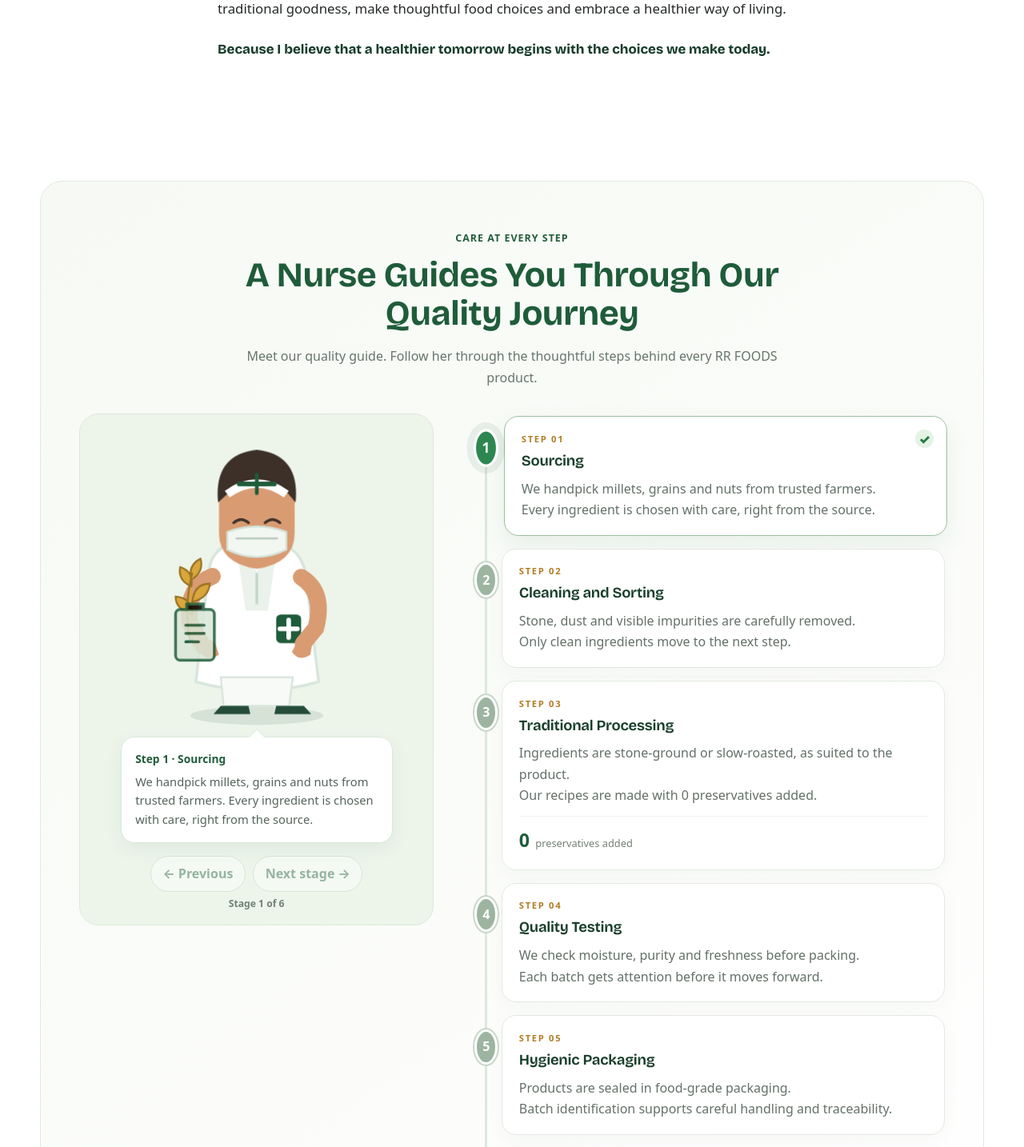
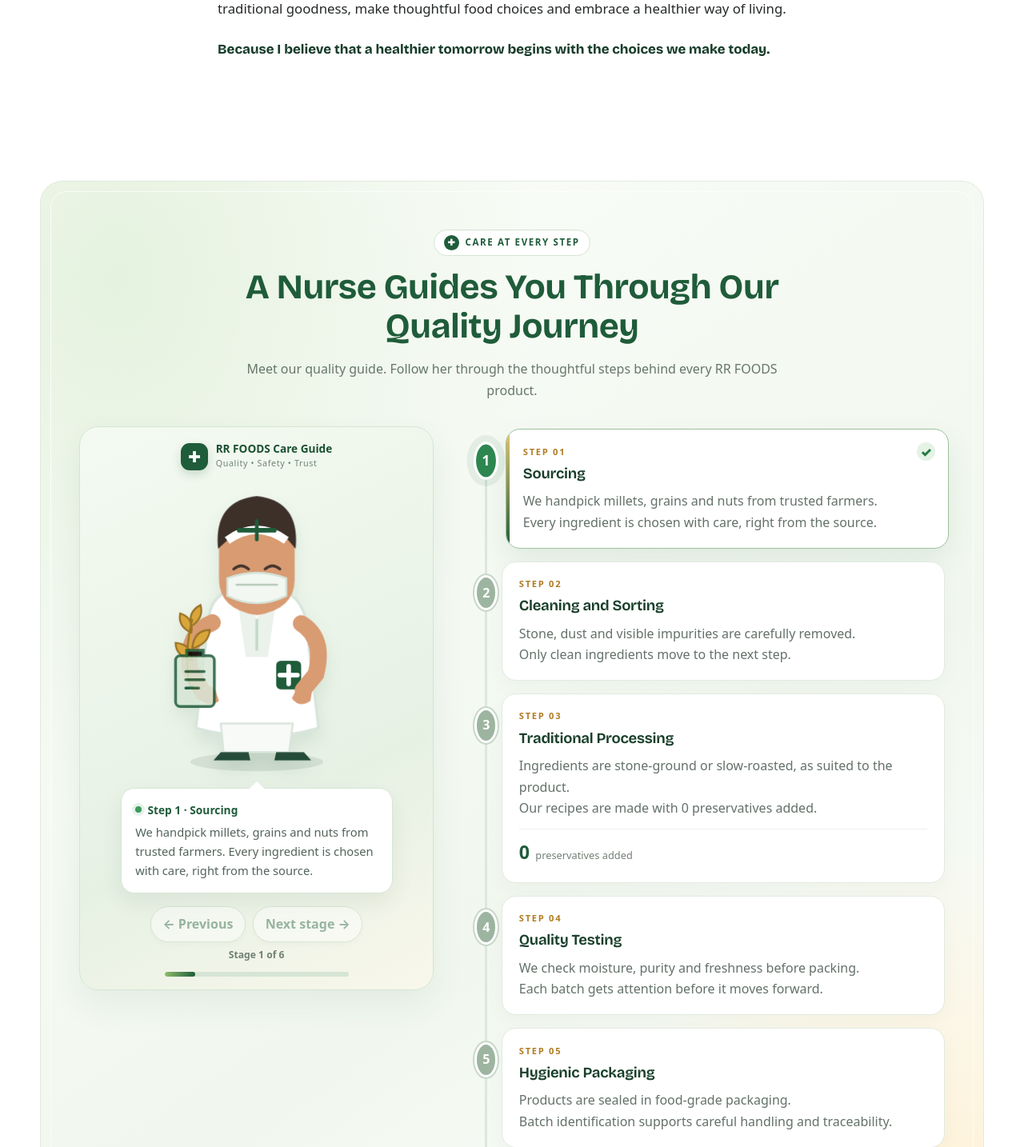
Before and after one commit to sureshs119065/RR-foods, a Flask app: page /about in a window 1280 px wide. Shown: the part 1319-2753 px from the top of the page at 80% size. Run offline with Flask 3, Linux system fonts and the light colour scheme; parts of the project's set-up code (start-up, migrations or seed data) failed here and were passed over; some libraries are stand-ins or nearby versions.

Commit message:
Update logo

```diff
--- a/app/static/css/base.css
+++ b/app/static/css/base.css
@@ -89,3 +89,10 @@ a { color: var(--c-brand); }
 .linklist { padding-left: 1.2rem; display: grid; gap: var(--sp-2); }
 .linklist a { display: inline-flex; min-height: var(--tap); align-items: center; }
 [hidden] { display: none !important; }
+
+/* RR FOODS shared brand mark */
+.rr-brand { display:inline-flex; align-items:center; gap:.55rem; color:var(--c-brand); text-decoration:none; font-weight:900; letter-spacing:.015em; }
+.rr-brand__logo { width:clamp(42px,5vw,58px); height:clamp(42px,5vw,58px); object-fit:contain; flex:none; }
+.rr-brand--base { gap:.5rem; }
+.rr-brand--base .rr-brand__logo { width:54px; height:54px; }
+@media(max-width:420px){.rr-brand--base .rr-brand__logo{width:46px;height:46px}.rr-brand--base{font-size:1rem}}
--- a/app/static/css/rr-foods-journey.css
+++ b/app/static/css/rr-foods-journey.css
@@ -8,3 +8,37 @@
 @media(max-width:760px){.quality-journey{border-radius:20px}.nurse-guide{grid-template-columns:1fr;gap:1.25rem}.nurse-guide__guide{position:relative;top:auto;display:grid;grid-template-columns:minmax(110px,.75fr) minmax(0,1.25fr);align-items:center;gap:.4rem .8rem;padding:.7rem;text-align:left}.nurse-guide__character-wrap{grid-row:1 / span 3;width:100%;max-width:180px}.nurse-guide__speech{margin:0;padding:.8rem .9rem}.nurse-guide__speech:before{left:0;top:35%;transform:translateX(-50%) rotate(-45deg)}.nurse-guide__speech p{min-height:0;font-size:.84rem}.nurse-guide__controls{grid-column:2;justify-content:flex-start;flex-wrap:wrap;margin:.35rem 0 0}.nurse-guide__controls button{font-size:.78rem;padding:.48rem .7rem}.nurse-guide__counter{grid-column:2;margin:0}.nurse-guide__timeline{padding-left:2rem}.nurse-guide__rail{left:12px}.nurse-stage__card{padding:1rem}.nurse-stage__card h3{font-size:1.05rem}.nurse-guide__finish{margin-left:0}}
 @media(max-width:420px){.nurse-guide__guide{grid-template-columns:100px minmax(0,1fr);gap:.35rem .55rem}.nurse-guide__character-wrap{max-width:112px}.nurse-guide__speech{padding:.7rem}.nurse-guide__speech-label{font-size:.77rem}.nurse-guide__speech p{font-size:.78rem}.nurse-guide__controls{gap:.35rem}.nurse-guide__controls button{font-size:.7rem}}
 @media(prefers-reduced-motion:reduce){.nurse-guide__character,.nurse-guide__body,.nurse-guide__head,.nurse-guide__eyes,.nurse-guide__arms,.nurse-prop,.nurse-stage__dot,.nurse-guide__finish,.nurse-confetti-piece{animation:none!important;transition:none!important}.nurse-guide__rail span{transform:scaleY(1)!important}.nurse-guide__speech p{min-height:0}}
+
+/* Premium nurse-guide finish: branded identity, richer depth and stage transitions */
+.quality-journey{position:relative;isolation:isolate;background:radial-gradient(ellipse at 8% 8%,#e5f2df 0,transparent 34%),radial-gradient(ellipse at 95% 90%,#fff0d1 0,transparent 28%),linear-gradient(145deg,#fbfdf9,#f1f7ef 58%,#fff)}
+.quality-journey:before{content:"";position:absolute;inset:12px;border:1px solid #ffffffb8;border-radius:20px;pointer-events:none;z-index:-1}
+.quality-journey__head .eyebrow{display:inline-flex;align-items:center;gap:.45rem;padding:.38rem .8rem;border:1px solid #d4e4d2;border-radius:999px;background:#fff;color:#1f5c3a;font-size:.72rem;font-weight:900;letter-spacing:.14em;text-transform:uppercase}
+.quality-journey__head .eyebrow:before{content:"✚";display:grid;place-items:center;width:19px;height:19px;border-radius:50%;background:#1f5c3a;color:#fff;font-size:.68rem}
+.nurse-guide__guide{background:linear-gradient(155deg,#f4faf1,#e6f1e4 65%,#f9f7eb);border-color:#d4e5d2;box-shadow:0 18px 42px #1f5c3a12}
+.nurse-guide__identity{display:flex;align-items:center;justify-content:center;gap:.6rem;margin:0 auto .8rem;color:#1b5031;text-align:left}
+.nurse-guide__identity-mark{display:grid;place-items:center;width:34px;height:34px;border-radius:11px;background:#1f5c3a;color:#fff;font-size:1.2rem;box-shadow:0 5px 12px #1f5c3a30}
+.nurse-guide__identity strong,.nurse-guide__identity small{display:block}
+.nurse-guide__identity strong{font-size:.85rem;line-height:1.2}
+.nurse-guide__identity small{margin-top:.12rem;color:#718474;font-size:.67rem;letter-spacing:.06em}
+.nurse-guide__character-wrap{filter:drop-shadow(0 12px 10px #244d3218)}
+.nurse-guide__character{transform-origin:50% 90%;animation:nurse-float 4.2s ease-in-out infinite}
+.nurse-guide__character .nurse-guide__head{transform-origin:130px 120px}
+.nurse-guide.is-moving .nurse-guide__character{animation:nurse-greet .65s cubic-bezier(.2,.8,.2,1)}
+.nurse-guide__speech{border-color:#d5e6d4;box-shadow:0 12px 28px #193d2912}
+.nurse-guide__speech-label{display:flex;align-items:center;gap:.45rem}
+.nurse-guide__speech-label:before{content:"";width:8px;height:8px;border-radius:50%;background:#3c9b5e;box-shadow:0 0 0 4px #3c9b5e20}
+.nurse-guide__controls button{box-shadow:0 3px 9px #193d2910;transition:transform .2s,box-shadow .2s,background .2s}
+.nurse-guide__controls button:hover:not(:disabled){transform:translateY(-2px);box-shadow:0 7px 15px #193d2920}
+.nurse-guide__meter{height:6px;width:min(100%,230px);margin:.7rem auto 0;border-radius:99px;background:#d6e5d5;overflow:hidden}
+.nurse-guide__meter span{display:block;width:16.666%;height:100%;border-radius:inherit;background:linear-gradient(90deg,#8ebd69,#1f5c3a);transition:width .55s cubic-bezier(.2,.8,.2,1)}
+.nurse-stage__card{overflow:hidden}
+.nurse-stage__card:after{content:"";position:absolute;inset:0 auto 0 0;width:4px;background:linear-gradient(#e8c36b,#1f5c3a);opacity:0;transition:opacity .3s}
+.nurse-stage.is-active .nurse-stage__card:after{opacity:1}
+.nurse-stage.is-active .nurse-stage__card{transform:translateX(5px);box-shadow:0 16px 36px #1f5c3a18}
+.nurse-stage__dot{transition:background .25s,box-shadow .25s,transform .25s}
+.nurse-stage.is-complete .nurse-stage__dot{box-shadow:0 0 0 4px #2d865020}
+.nurse-guide__finish{box-shadow:0 12px 26px #1f5c3a18}
+@keyframes nurse-float{0%,100%{transform:translateY(0)}50%{transform:translateY(-7px)}}
+@keyframes nurse-greet{0%{transform:translateY(0) rotate(0)}25%{transform:translateY(-10px) rotate(-2deg)}55%{transform:translateY(1px) rotate(2deg)}100%{transform:translateY(0) rotate(0)}}
+@media(max-width:760px){.nurse-guide__identity{grid-column:1/-1;justify-content:flex-start;margin:0 0 .35rem}.nurse-guide__meter{grid-column:2;margin:.15rem 0 0;width:100%}}
+@media(prefers-reduced-motion:reduce){.nurse-guide__character{animation:none!important}}
--- a/app/static/js/quality-journey.js
+++ b/app/static/js/quality-journey.js
@@ -12,6 +12,7 @@
   var prev = root.querySelector("[data-nurse-prev]");
   var next = root.querySelector("[data-nurse-next]");
   var counter = root.querySelector("[data-nurse-counter]");
+  var meter = root.querySelector("[data-nurse-meter]");
   var reduce = window.matchMedia("(prefers-reduced-motion: reduce)");
   var active = -1, typingTimer = 0, observed = false;
   var data = stages.map(function (item) {
@@ -68,6 +69,7 @@
     });
     if (progress) progress.style.transform = "scaleY(" + (index / Math.max(1, stages.length - 1)) + ")";
     if (counter) counter.textContent = "Stage " + (index + 1) + " of " + stages.length;
+    if (meter) meter.style.width = (((index + 1) / stages.length) * 100) + "%";
     if (prev) prev.disabled = index === 0;
     if (next) { next.disabled = root.dataset.completed === "true"; next.textContent = index === stages.length - 1 ? "Finish journey ✓" : "Next stage →"; }
     countStat(index);
@@ -82,6 +84,7 @@
     if (title) title.textContent = "Quality care, from start to finish";
     typeText("That's our promise: thoughtful care at every stage. Thank you for choosing RR FOODS!");
     if (counter) counter.textContent = "All 6 stages completed";
+    if (meter) meter.style.width = "100%";
     if (next) { next.disabled = true; next.textContent = "Journey complete ✓"; }
     confettiBurst();
   }
@@ -107,6 +110,7 @@
     if (title) title.textContent = "Step 1 · " + data[0].title;
     if (speech) speech.textContent = data.map(function (d, i) { return (i + 1) + ". " + d.title + ": " + d.text; }).join(" ");
     if (progress) progress.style.transform = "scaleY(1)";
+    if (meter) meter.style.width = (100 / stages.length) + "%";
     stages.forEach(function (_, i) { countStat(i); });
     if (finish) finish.hidden = false;
     if (next) next.disabled = false;
--- a/app/templates/admin/layout.html
+++ b/app/templates/admin/layout.html
@@ -20,7 +20,7 @@
 {% endmacro %}
 <div class="adm">
   <aside class="adm__side" id="adm-side" aria-label="Admin menu">
-    <a class="adm__brand" href="{{ url_for('admin.dashboard') }}">{{ m.icon('home') }}<span class="label">RR FOODS admin</span></a>
+    <a class="adm__brand" href="{{ url_for('admin.dashboard') }}"><img class="adm__brand-logo" src="{{ url_for('static', filename='img/rr-foods-brand-logo.png') }}" width="54" height="54" alt="RR FOODS logo"><span class="label">RR FOODS <small>ADMIN</small></span></a>
     <nav>
       <ul class="nav">
         {{ item('admin.dashboard', 'Dashboard', 'home', 'admin.dashboard') }}
--- a/app/templates/base.html
+++ b/app/templates/base.html
@@ -4,6 +4,8 @@
   <meta charset="utf-8">
   <meta name="viewport" content="width=device-width, initial-scale=1, viewport-fit=cover">
   <meta name="theme-color" content="#183D2B">
+  <link rel="icon" type="image/png" sizes="512x512" href="{{ url_for('static', filename='img/rr-foods-brand-logo.png') }}">
+  <link rel="apple-touch-icon" href="{{ url_for('static', filename='img/rr-foods-brand-logo.png') }}">
   <meta name="robots" content="{% block robots %}index,follow{% endblock %}">
   <title>{% block title %}RR FOODS{% endblock %}</title>
   <link rel="stylesheet" href="{{ url_for('static', filename='css/base.css') }}">
@@ -15,7 +17,7 @@
   {% block topbar %}
   <header class="topbar">
     <div class="container topbar__row">
-      <a class="brand" href="/">RR FOODS</a>
+      <a class="brand rr-brand rr-brand--base" href="/" aria-label="RR FOODS home"><img class="rr-brand__logo" src="{{ url_for('static', filename='img/rr-foods-brand-logo.png') }}" width="56" height="56" alt="RR FOODS logo"><span>RR FOODS</span></a>
       <nav class="topbar__nav" aria-label="Account">
         {% if current_user %}
           {% if current_user.role == 'admin' %}<a href="/admin/">Admin</a>
--- a/app/templates/owner/layout.html
+++ b/app/templates/owner/layout.html
@@ -22,7 +22,7 @@
 {% endmacro %}
 <div class="adm">
   <aside class="adm__side" id="adm-side" aria-label="Owner menu">
-    <a class="adm__brand" href="{{ url_for('owner.dashboard') }}">{{ m.icon('home') }}<span class="label">RR FOODS owner</span></a>
+    <a class="adm__brand" href="{{ url_for('owner.dashboard') }}"><img class="adm__brand-logo" src="{{ url_for('static', filename='img/rr-foods-brand-logo.png') }}" width="54" height="54" alt="RR FOODS logo"><span class="label">RR FOODS <small>OWNER</small></span></a>
     <nav>
       <ul class="nav">
         {{ item('owner.dashboard', 'Dashboard', 'home', 'owner.dashboard') }}
--- a/app/templates/shop/about.html
+++ b/app/templates/shop/about.html
@@ -31,6 +31,7 @@
   </header>
   <div class="nurse-guide" data-nurse-guide>
     <aside class="nurse-guide__guide" aria-label="RR FOODS quality nurse guide">
+      <div class="nurse-guide__identity"><span class="nurse-guide__identity-mark">✚</span><span><strong>RR FOODS Care Guide</strong><small>Quality • Safety • Trust</small></span></div>
       <div class="nurse-guide__character-wrap">
         <svg class="nurse-guide__character" data-nurse-character viewBox="0 0 260 330" role="img" aria-labelledby="nurse-svg-title nurse-svg-desc" xmlns="http://www.w3.org/2000/svg">
           <title id="nurse-svg-title">RR FOODS quality nurse</title><desc id="nurse-svg-desc">A friendly nurse in a white uniform, face mask and green cross badge, holding tools that change with each quality stage.</desc>
@@ -53,6 +54,7 @@
       <div class="nurse-guide__speech" aria-live="polite" aria-atomic="true"><span class="nurse-guide__speech-label" data-nurse-title>Step 1 · Sourcing</span><p data-nurse-speech>We handpick millets, grains and nuts from trusted farmers. Every ingredient is chosen with care, right from the source.</p></div>
       <div class="nurse-guide__controls"><button type="button" data-nurse-prev disabled>← Previous</button><button type="button" data-nurse-next>Next stage →</button></div>
       <p class="nurse-guide__counter" data-nurse-counter>Stage 1 of 6</p>
+      <div class="nurse-guide__meter" aria-label="Journey progress"><span data-nurse-meter></span></div>
     </aside>
     <div class="nurse-guide__timeline">
       <div class="nurse-guide__rail" aria-hidden="true"><span data-nurse-progress></span></div>
--- a/app/templates/shop/layout.html
+++ b/app/templates/shop/layout.html
@@ -32,7 +32,7 @@
 <header class="sh" id="sh" data-sh>
   <div class="sh__row">
     <button class="icon-btn sh__menu" type="button" data-open="drawer" aria-label="Open menu" aria-controls="drawer" aria-expanded="false">{{ s.icon('menu') }}</button>
-    <a class="brand rr-brand" href="{{ url_for('shop.home') }}"><img class="brand__logo rr-brand__logo" src="{{ url_for('static', filename='img/rr-foods-logo.png') }}" width="44" height="44" alt="RR FOODS"><span>RR FOODS</span></a>
+    <a class="brand rr-brand" href="{{ url_for('shop.home') }}"><img class="brand__logo rr-brand__logo" src="{{ url_for('static', filename='img/rr-foods-brand-logo.png') }}" width="44" height="44" alt="RR FOODS"><span>RR FOODS</span></a>
     <nav class="sh__links" aria-label="Main">
       <button class="btn sh__mega-btn" type="button" id="mega-btn" aria-expanded="false" aria-controls="mega">{{ s.icon('menu') }} Categories {{ s.icon('chevdown') }}</button>
       <ul>
@@ -140,7 +140,7 @@
 <footer class="sf" data-footer>
   <div class="sf__grid">
     <div class="sf__brand">
-      <p class="sf__logo"><img src="{{ url_for('static', filename='img/rr-foods-logo.png') }}" width="48" height="48" alt="RR FOODS">RR FOODS</p>
+      <p class="sf__logo"><img src="{{ url_for('static', filename='img/rr-foods-brand-logo.png') }}" width="48" height="48" alt="RR FOODS">RR FOODS</p>
       <p>Traditional roots. Modern taste. A healthier tomorrow.</p>
       <a href="{{ url_for('shop.about') }}">About RR FOODS</a>
       <a href="{{ url_for('shop.help_page') }}">Contact &amp; support</a>
```
Also changed, not shown: app/security.py (+16 -3 lines), app/static/css/admin.css (+7 -0 lines), README.md, app/static/img/rr-foods-brand-logo.png (added).
